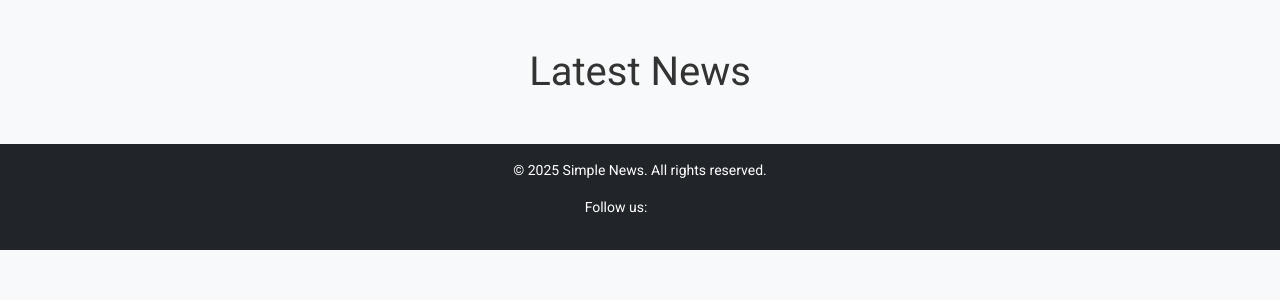
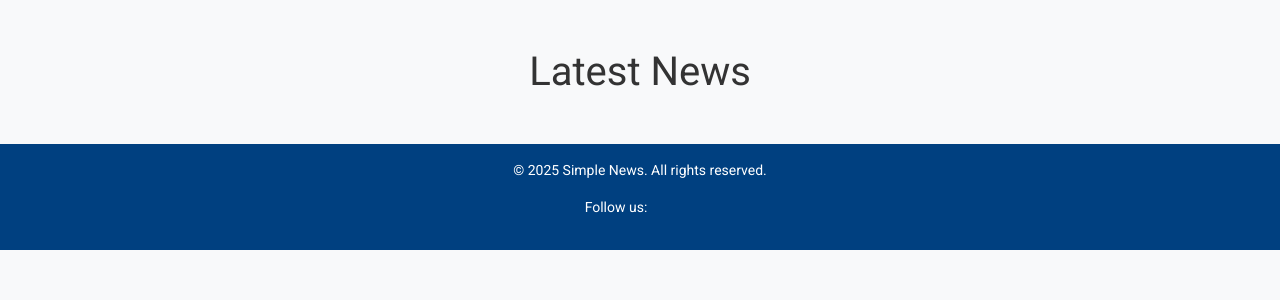
Before and after one commit to MaejorS/ciproject4, a Django app: page / in a window 1280 px wide. Shown: the part 57-357 px from the top of the page. Run offline with Django 4.2, Linux system fonts and the light colour scheme; data that the repository does not hold is empty.

Commit message:
Remove bg-dark from footer class

```diff
--- a/templates/base.html
+++ b/templates/base.html
@@ -48,7 +48,7 @@
         </main>
 
         <!-- Footer -->
-        <footer class="bg-dark text-white py-3">
+        <footer class="text-white py-3">
             <div class="container text-center">
                 <p>&copy; 2025 Simple News. All rights reserved.</p>
                 <p>
```
